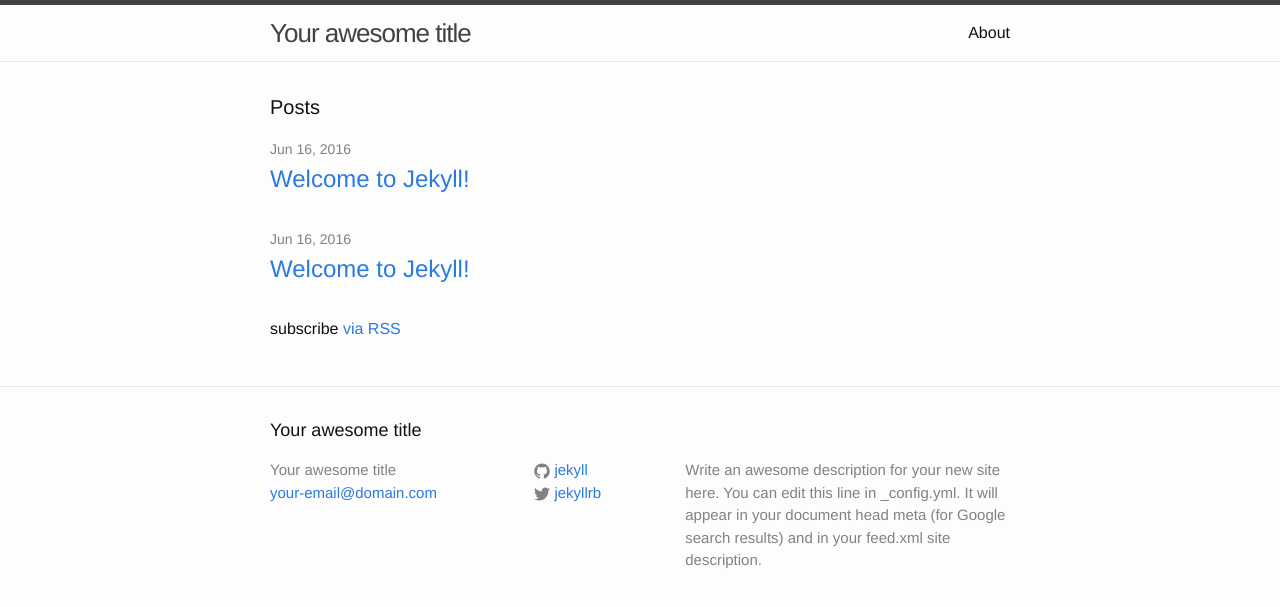
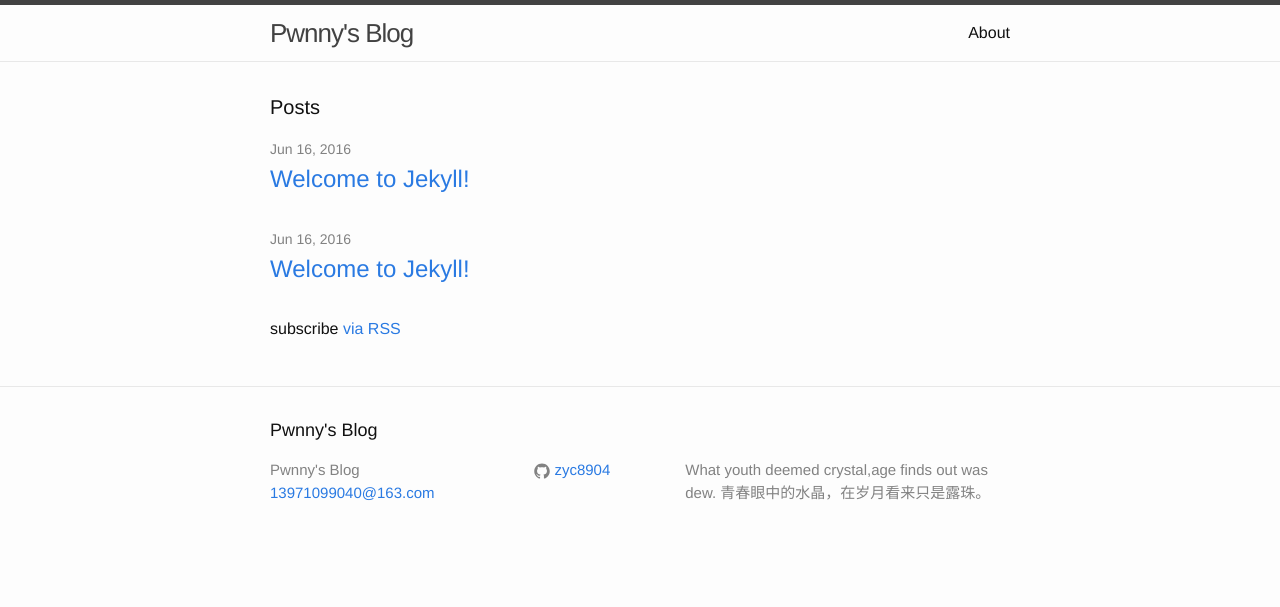
Before and after one commit to zyc8904/zyc8904.github.io, a Jekyll site: the page built from index.html, in a window 1280 px wide. Shown: the top 607 px of the page. Built offline with Jekyll 4.4.1, drawn with Linux system fonts in a browser that asks for light colours.

Commit message:
修改配置文件

```diff
--- a/_config.yml
+++ b/_config.yml
@@ -6,16 +6,14 @@
 # 'jekyll serve'. If you change this file, please restart the server process.
 
 # Site settings
-title: Your awesome title
-email: your-email@domain.com
+title: Pwnny's Blog
+email: 13971099040@163.com
 description: > # this means to ignore newlines until "baseurl:"
-  Write an awesome description for your new site here. You can edit this
-  line in _config.yml. It will appear in your document head meta (for
-  Google search results) and in your feed.xml site description.
+  What youth deemed crystal,age finds out was dew.
+  青春眼中的水晶，在岁月看来只是露珠。
 baseurl: "" # the subpath of your site, e.g. /blog
 url: "http://yourdomain.com" # the base hostname & protocol for your site
-twitter_username: jekyllrb
-github_username:  jekyll
+github_username:  zyc8904
 
 # Build settings
 markdown: kramdown
```
